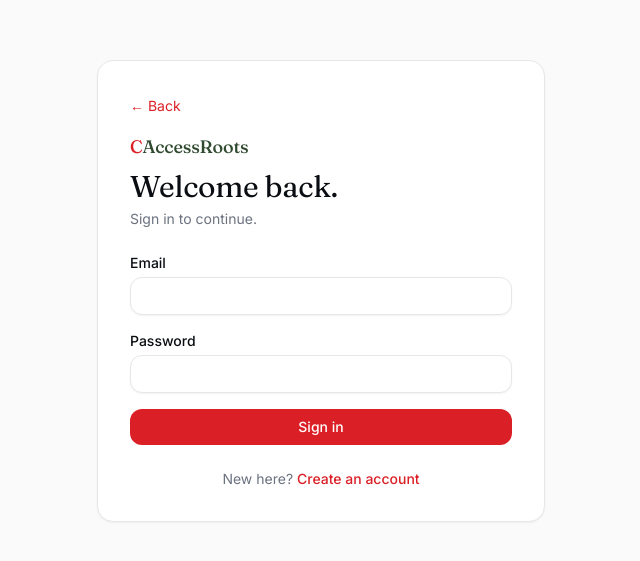
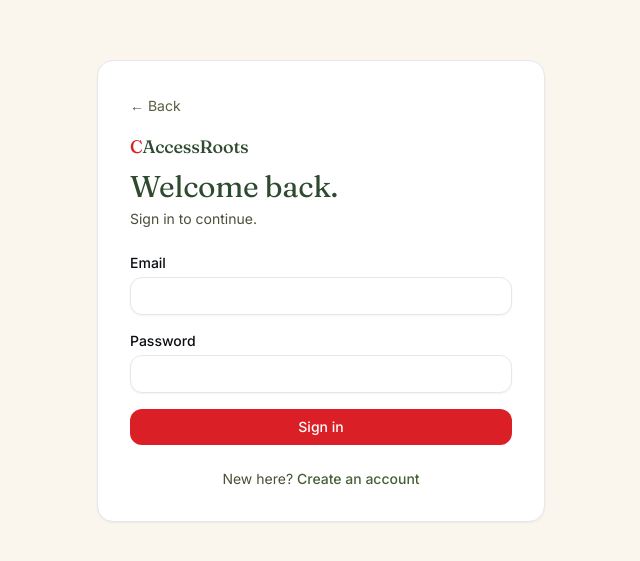
Before and after one commit to koregan-ad/caccessroots, a Next.js app: page /sign-in in a window 1280 px wide. Shown: the part 109-670 px from the top of the page, without its empty margins (319-959 px from the left). Built offline with nearby package versions, Linux system fonts and the light colour scheme.

Commit message:
Add files via upload

```diff
--- a/src/app/sign-in/page.tsx
+++ b/src/app/sign-in/page.tsx
@@ -1,15 +1,23 @@
 "use client";
 
 import { Suspense, useState } from "react";
-import { useSearchParams } from "next/navigation";
+import { useRouter, useSearchParams } from "next/navigation";
 import Link from "next/link";
 import { createSupabaseBrowserClient } from "@/lib/supabase/client";
 import { Wordmark } from "@/components/wordmark";
 
-function SignInContent() {
+export default function SignInPage() {
+  return (
+    <Suspense fallback={<AuthLoading />}>
+      <SignInForm />
+    </Suspense>
+  );
+}
+
+function SignInForm() {
+  const router = useRouter();
   const params = useSearchParams();
   const next = params.get("next") ?? "/dashboard";
-
   const [email, setEmail] = useState("");
   const [password, setPassword] = useState("");
   const [error, setError] = useState<string | null>(null);
@@ -17,107 +25,53 @@ function SignInContent() {
 
   async function onSubmit(e: React.FormEvent) {
     e.preventDefault();
-
     setError(null);
     setLoading(true);
-
     const supabase = createSupabaseBrowserClient();
-
-    const { data, error } = await supabase.auth.signInWithPassword({
-      email: email.trim(),
-      password,
-    });
-
+    const { error } = await supabase.auth.signInWithPassword({ email, password });
+    setLoading(false);
     if (error) {
-      setLoading(false);
       setError(error.message);
       return;
     }
-
-    if (!data.session) {
-      setLoading(false);
-      setError("Unable to create a login session. Please try again.");
-      return;
-    }
-
-    // Force a full reload so the server immediately sees
-    // the new Supabase authentication session.
-    window.location.href = next;
+    router.push(next);
+    router.refresh();
   }
 
   return (
-    <main className="min-h-screen grid place-items-center px-4 bg-[#FAFAFA]">
+    <main className="min-h-screen grid place-items-center px-4 bg-oat-50">
       <div className="card p-8 w-full max-w-md">
-        <Link href="/" className="text-sm text-[#DB1F26]">
-          ← Back
-        </Link>
-
+        <Link href="/" className="text-sm text-olive-600">← Back</Link>
         <div className="mt-4 mb-2">
           <Wordmark size="sm" href={null} />
         </div>
-
-        <h1 className="font-serif text-3xl text-[#0A0D12] mt-2">
-          Welcome back.
-        </h1>
-
-        <p className="text-sm text-[#6B7280] mt-1">
-          Sign in to continue.
-        </p>
+        <h1 className="font-serif text-3xl text-forest-700 mt-2">Welcome back.</h1>
+        <p className="text-sm text-olive-700 mt-1">Sign in to continue.</p>
 
         <form onSubmit={onSubmit} className="space-y-4 mt-6">
           <div>
-            <label className="label" htmlFor="email">
-              Email
-            </label>
-
-            <input
-              id="email"
-              type="email"
-              required
-              className="input"
-              value={email}
-              onChange={(e) => setEmail(e.target.value)}
-              autoComplete="email"
-            />
+            <label className="label" htmlFor="email">Email</label>
+            <input id="email" type="email" required className="input"
+              value={email} onChange={(e) => setEmail(e.target.value)} />
           </div>
-
           <div>
-            <label className="label" htmlFor="password">
-              Password
-            </label>
-
-            <input
-              id="password"
-              type="password"
-              required
-              className="input"
-              value={password}
-              onChange={(e) => setPassword(e.target.value)}
-              autoComplete="current-password"
-            />
+            <label className="label" htmlFor="password">Password</label>
+            <input id="password" type="password" required className="input"
+              value={password} onChange={(e) => setPassword(e.target.value)} />
           </div>
-
           {error && (
-            <p className="text-sm text-[#B42318] bg-[#FEF3F2] px-3 py-2 rounded-lg">
+            <p className="text-sm text-terra-700 bg-terra-50 px-3 py-2 rounded-lg">
               {error}
             </p>
           )}
-
-          <button
-            type="submit"
-            disabled={loading}
-            className="btn-primary w-full"
-          >
+          <button type="submit" disabled={loading} className="btn-primary w-full">
             {loading ? "Signing in…" : "Sign in"}
           </button>
         </form>
 
-        <p className="text-sm text-[#6B7280] mt-6 text-center">
+        <p className="text-sm text-olive-700 mt-6 text-center">
           New here?{" "}
-          <Link
-            href="/sign-up"
-            className="text-[#DB1F26] font-medium underline-offset-2 hover:underline"
-          >
+          <Link href="/sign-up" className="text-brand-700 font-medium underline-offset-2 hover:underline">
             Create an account
           </Link>
         </p>
@@ -126,10 +80,13 @@ function SignInContent() {
   );
 }
 
-export default function SignInPage() {
+function AuthLoading() {
   return (
-    <Suspense fallback={null}>
-      <SignInContent />
-    </Suspense>
+    <main className="min-h-screen grid place-items-center px-4 bg-oat-50">
+      <div className="card p-8 w-full max-w-md">
+        <Wordmark size="sm" href={null} />
+        <p className="text-sm text-olive-700 mt-4">Loading sign in…</p>
+      </div>
+    </main>
   );
 }
```
